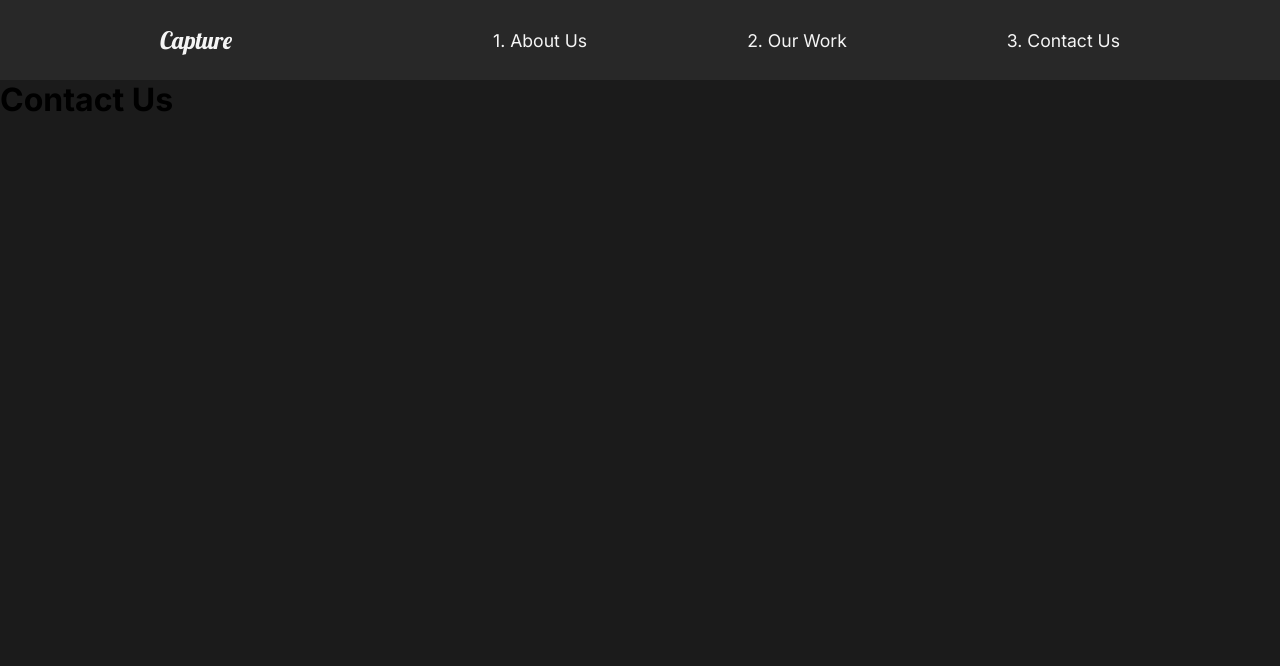
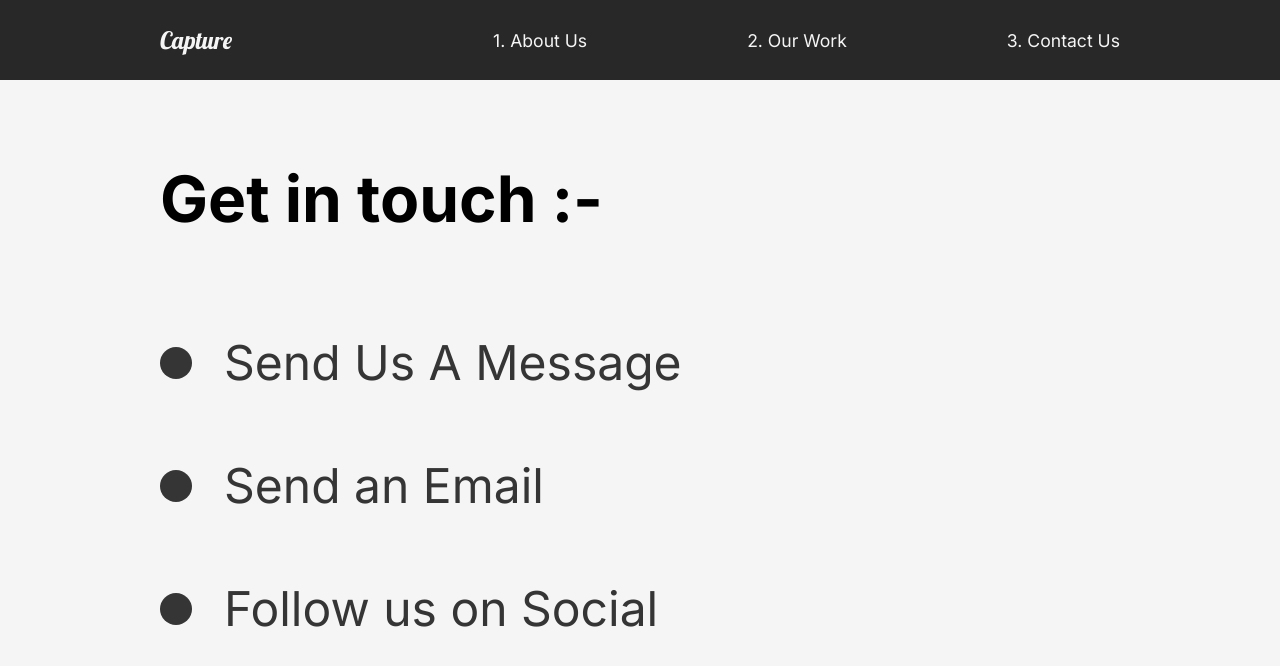
Before and after one commit to Sahibjot01/Capture, a React (Create React App) app: page /contact in a window 1280 px wide. Shown: the top 666 px of the page. Built offline with nearby package versions, Linux system fonts and the light colour scheme.

Commit message:
18. worked on ContactUs component

```diff
--- a/src/pages/ContactUs.js
+++ b/src/pages/ContactUs.js
@@ -1,19 +1,78 @@
 import React from "react";
+//importing styling
+import { StyledHideDiv } from "../styles";
 //framer motion
 import { motion } from "framer-motion";
-import { pageAnimation } from "../animation";
+import { pageAnimation, titleAnimation } from "../animation";
+import styled from "styled-components";
 
 const ContactUs = () => {
   return (
-    <motion.div
+    <StyledContactDiv
       variants={pageAnimation}
       initial="hidden"
       animate="show"
       exit="exit"
+      style={{ background: "#f5f5f5" }}
     >
-      <h1>Contact Us</h1>
-    </motion.div>
+      <StyledTitleDiv>
+        <StyledHideDiv>
+          <motion.h2 variants={titleAnimation}>Get in touch :-</motion.h2>
+        </StyledHideDiv>
+      </StyledTitleDiv>
+
+      <div>
+        <StyledHideDiv>
+          <StyledSocialDiv variants={titleAnimation}>
+            <StyledCircleDiv />
+            <h2>Send Us A Message</h2>
+          </StyledSocialDiv>
+        </StyledHideDiv>
+        <StyledHideDiv>
+          <StyledSocialDiv variants={titleAnimation}>
+            <StyledCircleDiv />
+            <h2>Send an Email</h2>
+          </StyledSocialDiv>
+        </StyledHideDiv>
+        <StyledHideDiv>
+          <StyledSocialDiv variants={titleAnimation}>
+            <StyledCircleDiv />
+
+            <h2>Follow us on Social</h2>
+          </StyledSocialDiv>
+        </StyledHideDiv>
+      </div>
+    </StyledContactDiv>
   );
 };
 
+const StyledContactDiv = styled(motion.div)`
+  padding: 5rem 10rem;
+  color: #353535;
+  min-height: 90vh;
+`;
+
+const StyledTitleDiv = styled.div`
+  margin-bottom: 4rem;
+  color: black;
+  h2 {
+    font-weight: 600;
+  }
+`;
+
+const StyledCircleDiv = styled.div`
+  border-radius: 50%;
+  width: 2rem;
+  height: 2rem;
+  background: #353535;
+`;
+
+const StyledSocialDiv = styled(motion.div)`
+  display: flex;
+  align-items: center;
+  h2 {
+    margin: 2rem;
+    font-size: 3rem;
+  }
+`;
 export default ContactUs;
```
